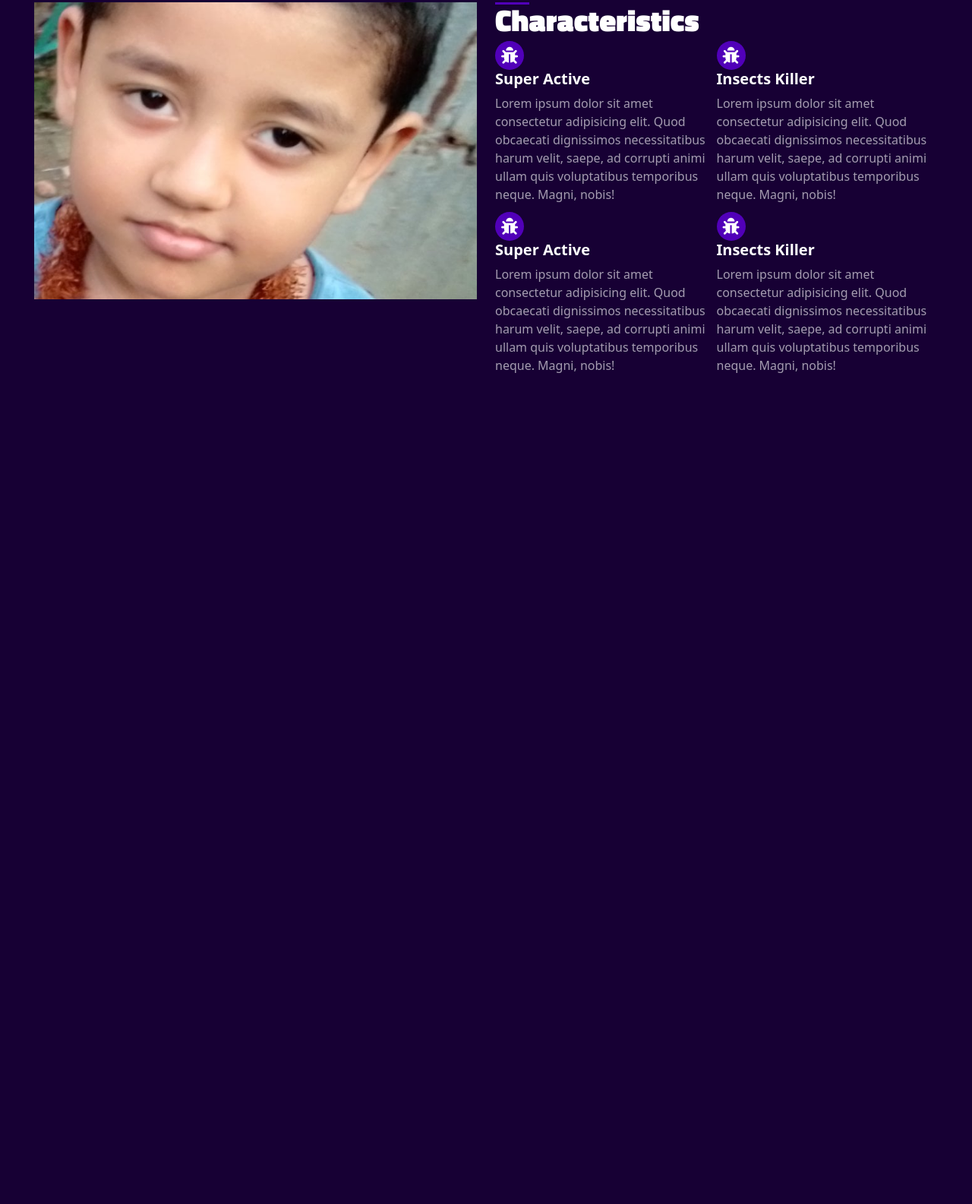
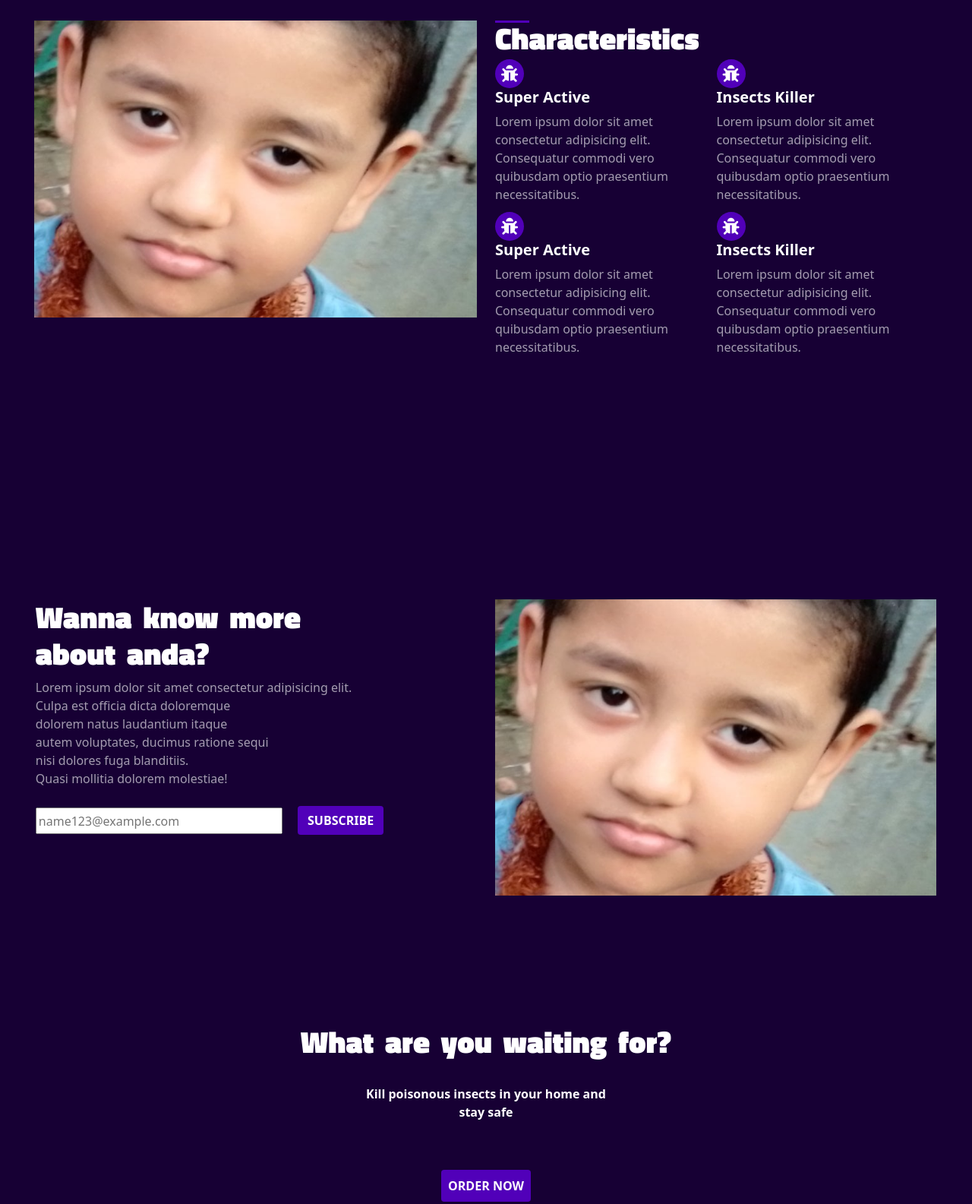
Before and after one commit to Efty131/Anda, a plain HTML site: page index.html in a window 1280 px wide. Shown: the part 836-2421 px from the top of the page at 76% size. Before the commit the page ends 1456 px from the top, so only its background shows below. Drawn offline with nearby package versions, Linux system fonts and the light colour scheme; a web font is replaced by a local one.

Commit message:
almost done

```diff
--- a/index.html
+++ b/index.html
@@ -71,8 +71,7 @@
                             <br>nisi dolores fuga blanditiis.<br> Quasi mollitia dolorem molestiae!</p>
                         <div class="bg1 button position-relative">
 
-                            <button type="button" class="btn btn1"><i class="far fa-plus-square"></i> LEARN
-                                MORE</button>
+                            <button type="button" class="btn btn1"><i class="fas fa-caret-down"></i>LEARN MORE</button>
                             <button type="button" class="btn btn2"><i class="far fa-plus-square"></i> ORDER NOW</button>
                         </div>
                     </div>
@@ -98,16 +97,14 @@
                             <div class="i1">
                                 <i class="p-2 rounded-circle fas fa-bug"></i>
                                 <h5 class="fw-bold">Super Active</h5>
-                                <p>Lorem ipsum dolor sit amet consectetur adipisicing elit. Quod obcaecati dignissimos
-                                    necessitatibus harum velit, saepe, ad corrupti animi ullam quis voluptatibus
-                                    temporibus neque. Magni, nobis!</p>
+                                <p>Lorem ipsum dolor sit amet consectetur adipisicing elit. Consequatur commodi vero
+                                    quibusdam optio praesentium necessitatibus.</p>
                             </div>
                             <div class="i2">
                                 <i class="p-2 rounded-circle fas fa-bug"></i>
                                 <h5 class="fw-bold">Insects Killer</h5>
-                                <p>Lorem ipsum dolor sit amet consectetur adipisicing elit. Quod obcaecati dignissimos
-                                    necessitatibus harum velit, saepe, ad corrupti animi ullam quis voluptatibus
-                                    temporibus neque. Magni, nobis!</p>
+                                <p>Lorem ipsum dolor sit amet consectetur adipisicing elit. Consequatur commodi vero
+                                    quibusdam optio praesentium necessitatibus.</p>
                             </div>
 
                         </div>
@@ -115,16 +112,14 @@
                             <div class="i1">
                                 <i class="p-2 rounded-circle fas fa-bug"></i>
                                 <h5 class="fw-bold">Super Active</h5>
-                                <p>Lorem ipsum dolor sit amet consectetur adipisicing elit. Quod obcaecati dignissimos
-                                    necessitatibus harum velit, saepe, ad corrupti animi ullam quis voluptatibus
-                                    temporibus neque. Magni, nobis!</p>
+                                <p>Lorem ipsum dolor sit amet consectetur adipisicing elit. Consequatur commodi vero
+                                    quibusdam optio praesentium necessitatibus.</p>
                             </div>
                             <div class="i2">
                                 <i class="p-2 rounded-circle fas fa-bug"></i>
                                 <h5 class="fw-bold">Insects Killer</h5>
-                                <p>Lorem ipsum dolor sit amet consectetur adipisicing elit. Quod obcaecati dignissimos
-                                    necessitatibus harum velit, saepe, ad corrupti animi ullam quis voluptatibus
-                                    temporibus neque. Magni, nobis!</p>
+                                <p>Lorem ipsum dolor sit amet consectetur adipisicing elit. Consequatur commodi vero
+                                    quibusdam optio praesentium necessitatibus.</p>
                             </div>
 
                         </div>
@@ -137,6 +132,37 @@
             </div>
         </div>
         <!--SECTION TWO END-->
+        <div class="content d-flex justify-content-center">
+            <div class="row">
+                <div class="text col-12 col-lg-6">
+                    <div class="t">
+                        <h1 class="h1 text-white">Wanna know more <br>about anda?</h1>
+                        <p>Lorem ipsum dolor sit amet consectetur adipisicing elit.<br> Culpa est officia dicta
+                            doloremque <br>dolorem natus laudantium itaque<br> autem voluptates, ducimus ratione sequi
+                            <br>nisi dolores fuga blanditiis.<br> Quasi mollitia dolorem molestiae!</p>
+                        <div class="bg1 button position-relative">
+                            <input class="me-3 mb-1" type="text" placeholder="name123@example.com">
+                            <button type="button" class="btn btn1 mb-1">SUBSCRIBE</button>
+                        </div>
+                    </div>
+                </div>
+                <div class="img2 col-12 col-lg-6 position-relative">
+                    <img class="img-fluid" src="anda.png">
+                </div>
+            </div>
+        </div>
+        <!--SECTION THREE END-->
+        <div class="section4 content text-center text-white fw-bold">
+            <h2 class="h1">What are you waiting for?</h2>
+            <br>
+            <P style="color: white;">Kill poisonous insects in your home and <br> stay safe</P>
+            <br> <br>
+            <button type="button" class="btn btn1 fw-bold p-2">ORDER NOW</button>
+        </div>
+        <!--SECTION FOUR END-->
+        <footer class="text-white text-center fw-bold p-3">
+           <p>copyright anda 2021.All rights reserved.</p>
+        </footer>
     </div>
 </body>
 
--- a/style.css
+++ b/style.css
@@ -18,7 +18,8 @@
   align-items: center;
   justify-content: space-between;
 }
-.buttons{
+
+.buttons {
   margin-left: 220px;
 }
 
@@ -224,6 +225,12 @@ p {
   z-index: 1;
 }
 
+.bg1 input {
+  width: 325px;
+  height: 35px;
+  margin-top: 10px;
+}
+
 .background1 {
   position: absolute;
   margin-left: -98px;
@@ -259,12 +266,21 @@ i {
   background-color: #5100B9;
 }
 
+.section4 {
+  height: 50%;
+}
+
+footer {
+  background: #1E004F;
+}
+
 
 @media (max-width: 768px) {
   .body {
     height: 120vh;
   }
-  .buttons{
+
+  .buttons {
     margin-left: 0px;
   }
 
@@ -297,6 +313,7 @@ i {
 
   .babar .menu-list.active {
     left: 0%;
+    height: 100%;
   }
 
   .babar .menu-list li {
```
Lines whose indentation alone changed are shown as unchanged.
